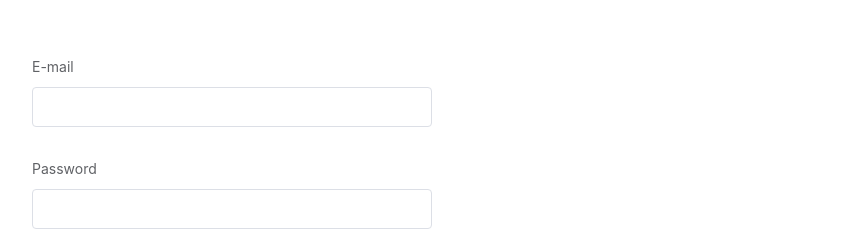
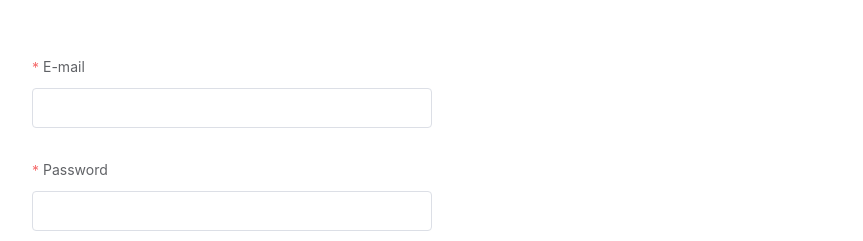
Before and after one commit to ymlihaa/find_a_coach, a Vue app: page /login in a window 1280 px wide. Shown: the part 485-726 px from the top of the page, without its empty margins (408-1271 px from the left). Built offline with nearby package versions, Linux system fonts and the light colour scheme; the HTML template or start-up script is replaced by a standard one; what animated-vue, vue-ellipse-progress, vuefire would draw is missing.

Commit message:
login form validate added .

```diff
--- a/src/views/Login.vue
+++ b/src/views/Login.vue
@@ -7,19 +7,27 @@
         /></el-col>
 
         <el-col class="form-container"
-          ><el-form v-if="this.$store.state.dialog == false" align="center">
+          ><el-form
+            v-if="this.$store.state.dialog == false"
+            align="center"
+            :model="ruleForm"
+            :rules="rules"
+            ref="ruleForm"
+          >
             <el-form-item label="E-mail" prop="email">
-              <el-input v-model="email"></el-input>
+              <el-input v-model="ruleForm.email"></el-input>
             </el-form-item>
-            <el-form-item label="Password" prop="pass">
+            <el-form-item label="Password" prop="password">
               <el-input
                 type="password"
-                v-model="password"
+                v-model="ruleForm.password"
                 autocomplete="off"
               ></el-input>
             </el-form-item>
             <el-form-item>
-              <el-button type="primary" @click="handleLogin">Log In</el-button>
+              <el-button type="primary" @click="handleLogin('ruleForm')"
+                >Log In</el-button
+              >
               <el-button type="danger" @click="reset">Reset</el-button>
             </el-form-item>
           </el-form>
@@ -47,17 +55,41 @@ export default {
   },
   data() {
     return {
+      ruleForm: {
         email: "",
         password: "",
         errorMessage: "",
         showDialog: this.$store.state.dialog,
+      },
+
+      rules: {
+        email: [
+          {
+            required: true,
+            message: "Please enter your E-mail adress .",
+            trigger: "blur",
+          },
+        ],
+        password: [
+          {
+            required: true,
+            message: "Please enter your password .",
+            trigger: "blur",
+          },
+        ],
+      },
     };
   },
   methods: {
-    handleLogin() {
+    handleLogin(formName) {
+      this.$refs[formName].validate((valid) => {
+        if (valid) {
           firebase
             .auth()
-        .signInWithEmailAndPassword(this.email, this.password)
+            .signInWithEmailAndPassword(
+              this.ruleForm.email,
+              this.ruleForm.password
+            )
             .then((user) => {
               console.log(user.user.email);
               const uid = user.user.uid;
@@ -76,10 +108,15 @@ export default {
                 type: "warning",
               });
             });
+        } else {
+          console.log("error submit!!");
+          return false;
+        }
+      });
     },
     reset() {
-      this.email = "";
-      this.password = "";
+      this.ruleForm.email = "";
+      this.ruleForm.password = "";
     },
   },
 };
```
Lines whose indentation alone changed are shown as unchanged.
